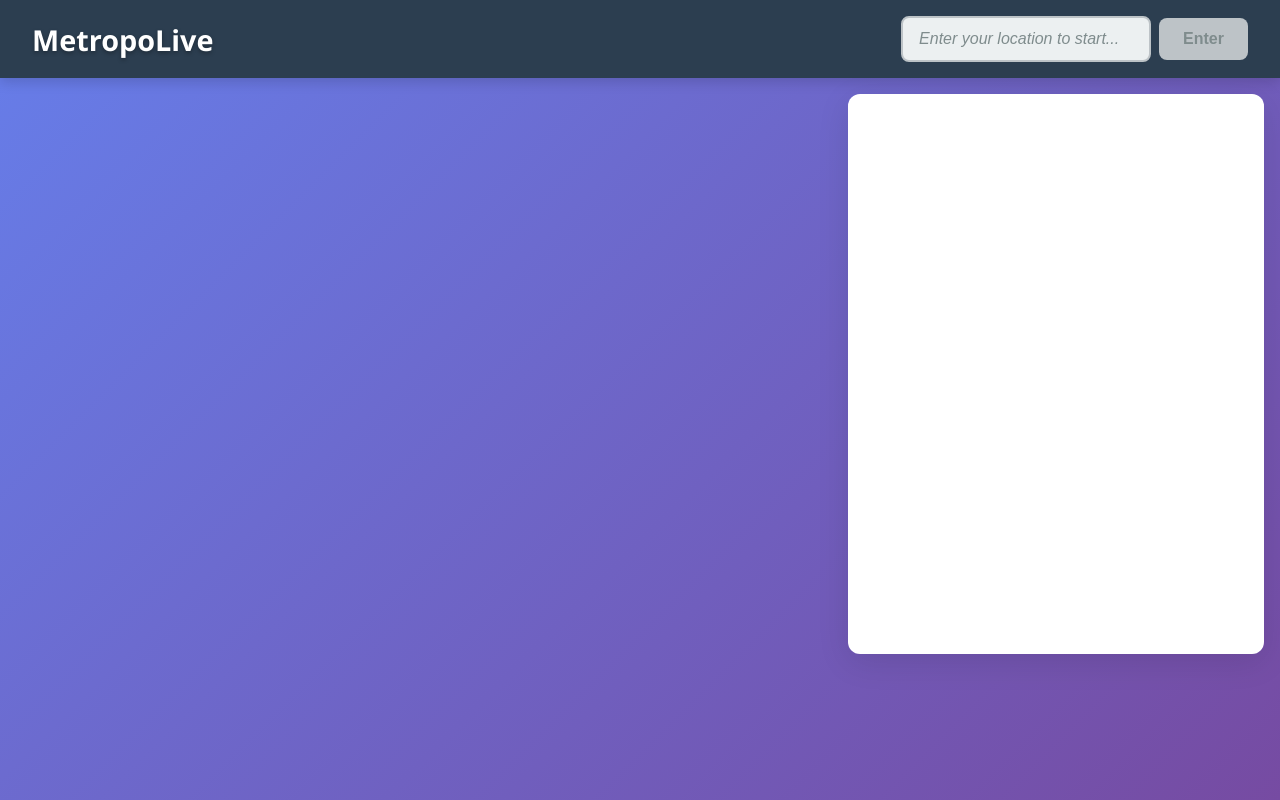
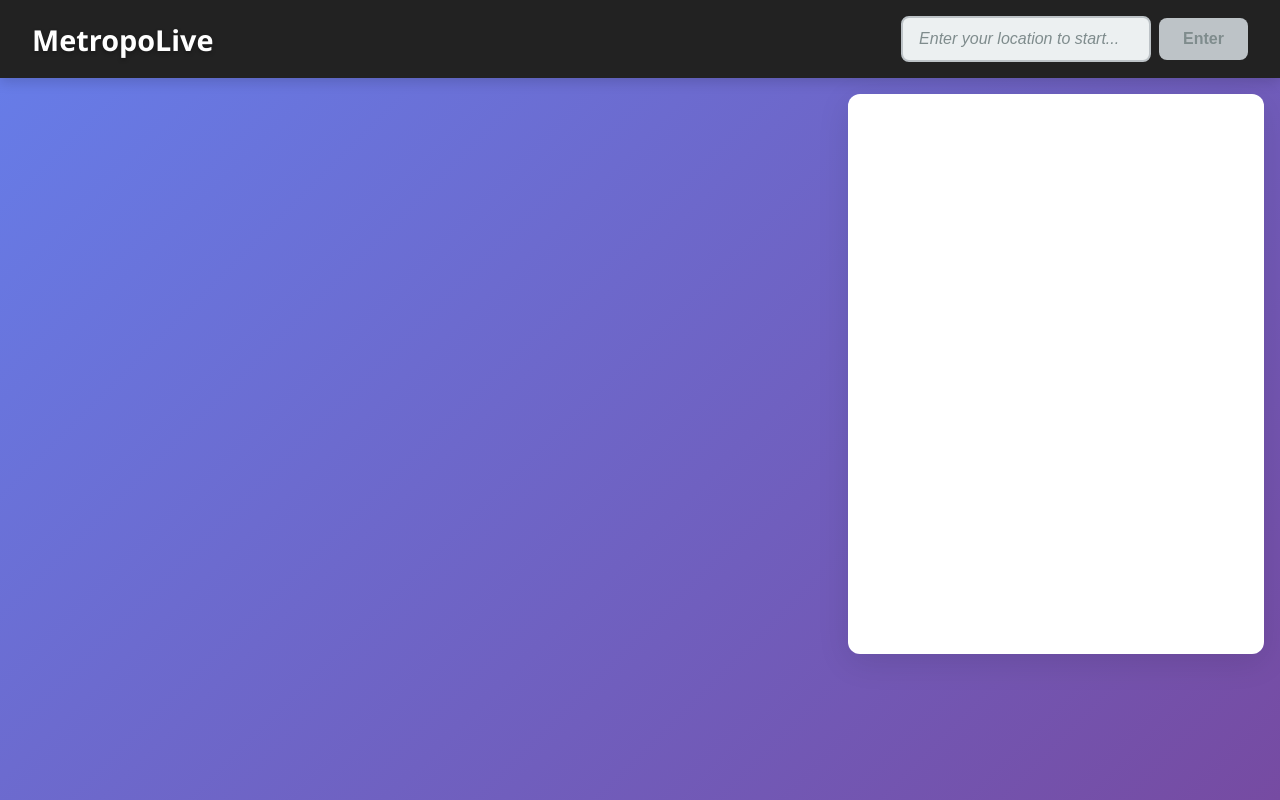
Before and after one commit to CMPT-276-SUMMER-2025/final-project-17-sunsets, a React (Vite) app in the folder frontend/: page / in a window 1280 px wide. Built offline with nearby package versions, Linux system fonts and the light colour scheme.

Commit message:
Changed Navbar colour to a dark grey theme

```diff
--- a/frontend/src/Components/Navbar/Navbar.css
+++ b/frontend/src/Components/Navbar/Navbar.css
@@ -1,6 +1,6 @@
 /* Navbar container - dark grey with rounded edges */
 .navbar {
-  background: #2c3e50;  /* Dark grey background */
+  background: #222; /* Changed to dark grey */
   color: white;
   padding: 1rem 2rem;
   /* Remove border-radius and margin for full-width sticky effect */
```
